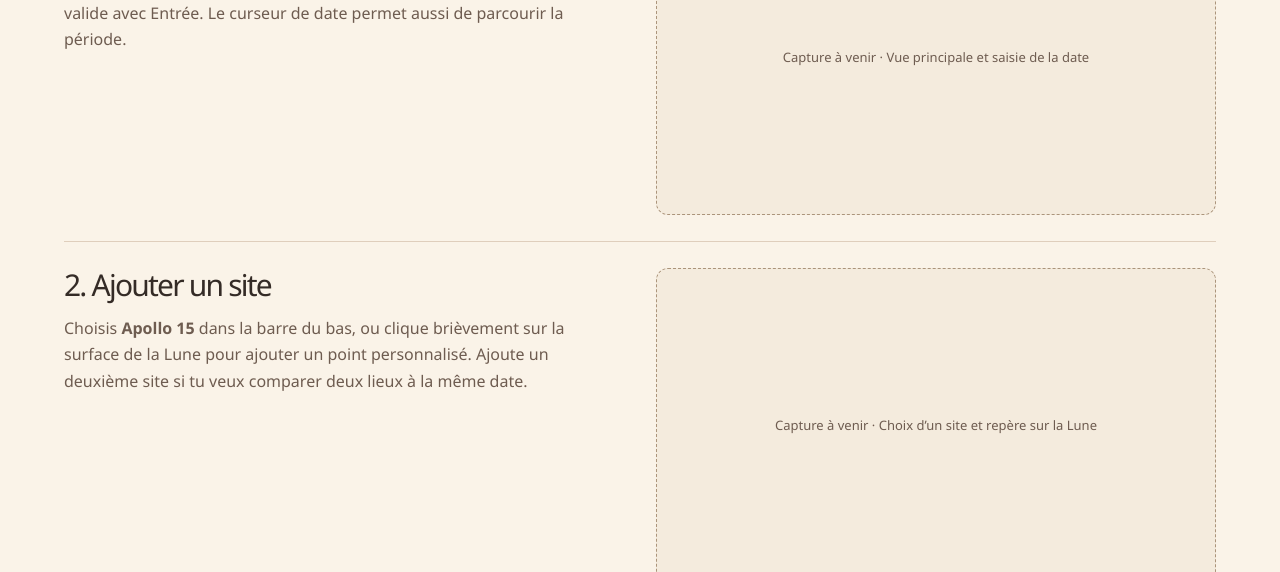
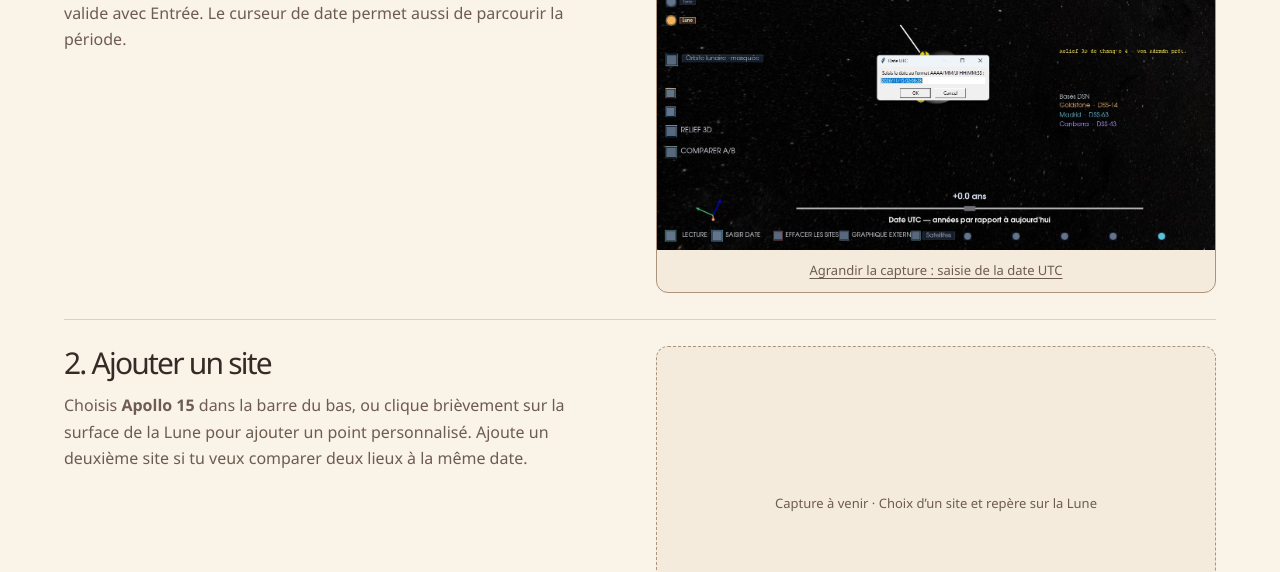
Before and after one commit to ZachRobitaille/CisLunar, a plain HTML site: page tutoriel.html in a window 1280 px wide. Shown: the part 528-1100 px from the top of the page. Drawn offline with Linux system fonts and the light colour scheme.

Commit message:
Add UTC date entry tutorial screenshot

```diff
--- a/styles.css
+++ b/styles.css
@@ -220,6 +220,27 @@ input[type=range]{min-height:32px}.chart-label{fill:#d8c8b5}.download-button:dis
   font-size: 13px;
 }
 
+.tutorial-capture--filled {
+  display: block;
+  aspect-ratio: auto;
+  padding: 0;
+  overflow: hidden;
+  border-style: solid;
+}
+
+.tutorial-capture--filled img {
+  display: block;
+  width: 100%;
+  height: auto;
+}
+
+.tutorial-capture--filled figcaption a {
+  display: block;
+  padding: 10px 14px;
+  text-decoration: underline;
+  text-underline-offset: 3px;
+}
+
 @media (max-width: 760px) {
   .tutorial-step {
     grid-template-columns: minmax(0, 1fr);
--- a/tutoriel.html
+++ b/tutoriel.html
@@ -1,6 +1,6 @@
 <!doctype html>
 <html lang="fr">
-<head><meta charset="utf-8"><meta name="viewport" content="width=device-width, initial-scale=1"><meta name="theme-color" content="#272521"><meta name="description" content="Sélectionne un site lunaire, explore son relief et compare deux dates d’alunissage."><title>Tutoriel — CisLunar</title><link rel="icon" href="assets/favicon.svg" type="image/svg+xml"><link rel="stylesheet" href="styles.css?v=tutoriel-1"><script src="script.js?v=20261102-brief12" defer></script><link rel="alternate" hreflang="fr" href="tutoriel.html"><link rel="alternate" hreflang="en" href="en/tutoriel.html"></head>
+<head><meta charset="utf-8"><meta name="viewport" content="width=device-width, initial-scale=1"><meta name="theme-color" content="#272521"><meta name="description" content="Sélectionne un site lunaire, explore son relief et compare deux dates d’alunissage."><title>Tutoriel — CisLunar</title><link rel="icon" href="assets/favicon.svg" type="image/svg+xml"><link rel="stylesheet" href="styles.css?v=tutoriel-date"><script src="script.js?v=20261102-brief12" defer></script><link rel="alternate" hreflang="fr" href="tutoriel.html"><link rel="alternate" hreflang="en" href="en/tutoriel.html"></head>
 <body id="haut"><a class="skip-link" href="#contenu">Aller au contenu</a>
 <header class="header"><a class="brand" href="index.html" aria-label="CisLunar, introduction">CisLunar<span class="brand-caption">LUNAR HORIZON</span></a><button class="menu-toggle" type="button" aria-expanded="false" aria-controls="navigation">Menu <span aria-hidden="true">＋</span></button><nav id="navigation" aria-label="Navigation principale"><a href="index.html">Accueil</a><a href="comprendre.html">Comprendre</a><a href="lieux.html">Les lieux</a><a href="solutions.html">Solutions</a><a href="telechargement.html">Le logiciel</a><a href="apercu.html">Aperçu</a><a href="tutoriel.html" aria-current="page">Tutoriel</a><a href="equipe.html">L’équipe</a></nav><nav class="language-switch" aria-label="Langue"><a href="tutoriel.html" lang="fr" hreflang="fr" title="Passer en français" aria-current="true">FR</a><a href="en/tutoriel.html" lang="en" hreflang="en" title="Switch to English">EN</a></nav></header>
 <main id="contenu">
@@ -23,8 +23,9 @@
         <h2 id="date-titre">1. Régler la date</h2>
         <p>Dans la fenêtre principale, choisis <strong>Lune</strong> sous <strong>Centre de la vue</strong>. Clique sur <strong>SAISIR DATE</strong>, saisis une date UTC au format <code>AAAA/MM/JJ HH:MM:SS</code> et valide avec Entrée. Le curseur de date permet aussi de parcourir la période.</p>
       </div>
-      <figure class="tutorial-capture">
-        <figcaption>Capture à venir · Vue principale et saisie de la date</figcaption>
+      <figure class="tutorial-capture tutorial-capture--filled">
+        <img src="assets/tutoriel-date-utc.png" width="1438" height="899" alt="Vue principale de CisLunar avec la Lune sélectionnée et la boîte Date UTC ouverte.">
+        <figcaption><a href="assets/tutoriel-date-utc.png">Agrandir la capture : saisie de la date UTC</a></figcaption>
       </figure>
     </section>
 
```
Also changed, not shown: en/tutoriel.html (+4 -3 lines), assets/tutoriel-date-utc.png (added).
